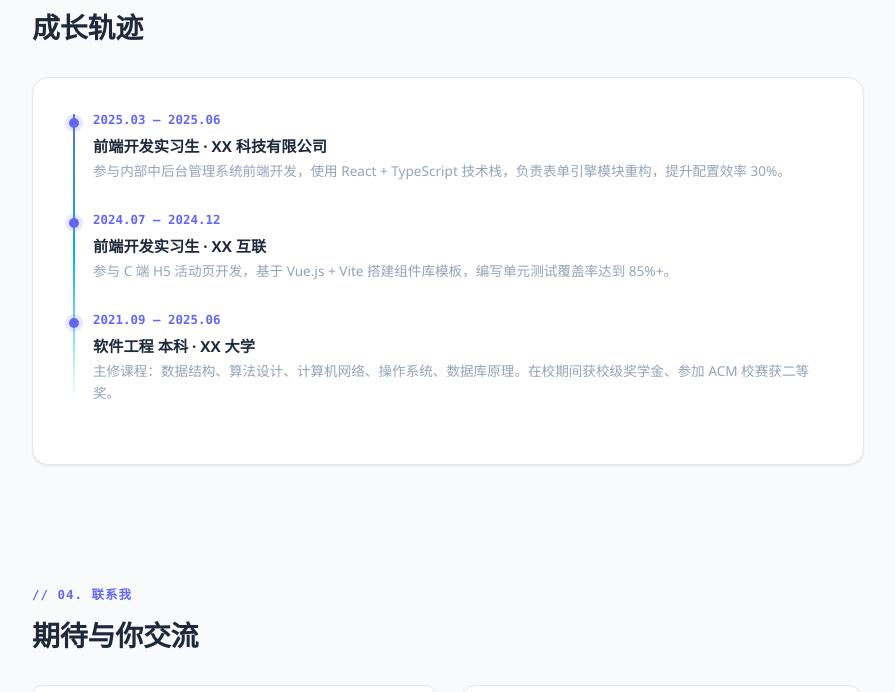
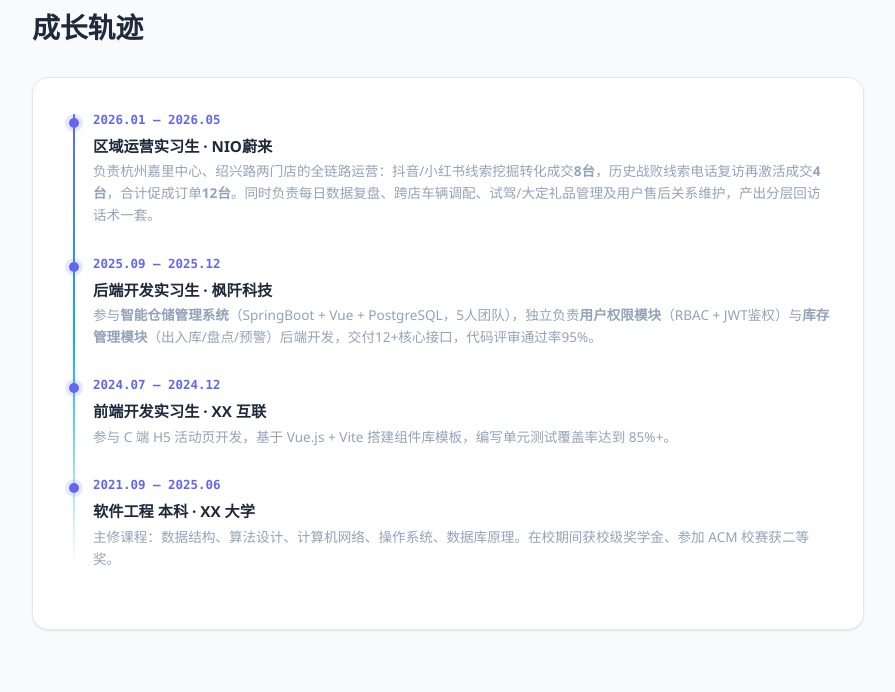
Before and after one commit to shi-123-wq/homepage, a plain HTML site: page index.html in a window 1280 px wide. Shown: the part 1915-2607 px from the top of the page, without its empty margins (192-1087 px from the left). Drawn offline with Linux system fonts and the light colour scheme.

Commit message:
更新实习经历：新增NIO蔚来，枫阡科技按STAR改写，精简描述

```diff
--- a/index.html
+++ b/index.html
@@ -443,9 +443,14 @@
             <div class="card">
                 <div class="timeline">
                     <div class="timeline-item">
-                        <div class="timeline-year">2025.03 — 2025.06</div>
-                        <div class="timeline-title">前端开发实习生 · XX 科技有限公司</div>
-                        <div class="timeline-desc">参与内部中后台管理系统前端开发，使用 React + TypeScript 技术栈，负责表单引擎模块重构，提升配置效率 30%。</div>
+                        <div class="timeline-year">2026.01 — 2026.05</div>
+                        <div class="timeline-title">区域运营实习生 · NIO蔚来</div>
+                        <div class="timeline-desc">负责杭州嘉里中心、绍兴路两门店的全链路运营：抖音/小红书线索挖掘转化成交<strong>8台</strong>，历史战败线索电话复访再激活成交<strong>4台</strong>，合计促成订单<strong>12台</strong>。同时负责每日数据复盘、跨店车辆调配、试驾/大定礼品管理及用户售后关系维护，产出分层回访话术一套。</div>
+                    </div>
+                    <div class="timeline-item">
+                        <div class="timeline-year">2025.09 — 2025.12</div>
+                        <div class="timeline-title">后端开发实习生 · 枫阡科技</div>
+                        <div class="timeline-desc">参与<strong>智能仓储管理系统</strong>（SpringBoot + Vue + PostgreSQL，5人团队），独立负责<strong>用户权限模块</strong>（RBAC + JWT鉴权）与<strong>库存管理模块</strong>（出入库/盘点/预警）后端开发，交付12+核心接口，代码评审通过率95%。</div>
                     </div>
                     <div class="timeline-item">
                         <div class="timeline-year">2024.07 — 2024.12</div>
```
